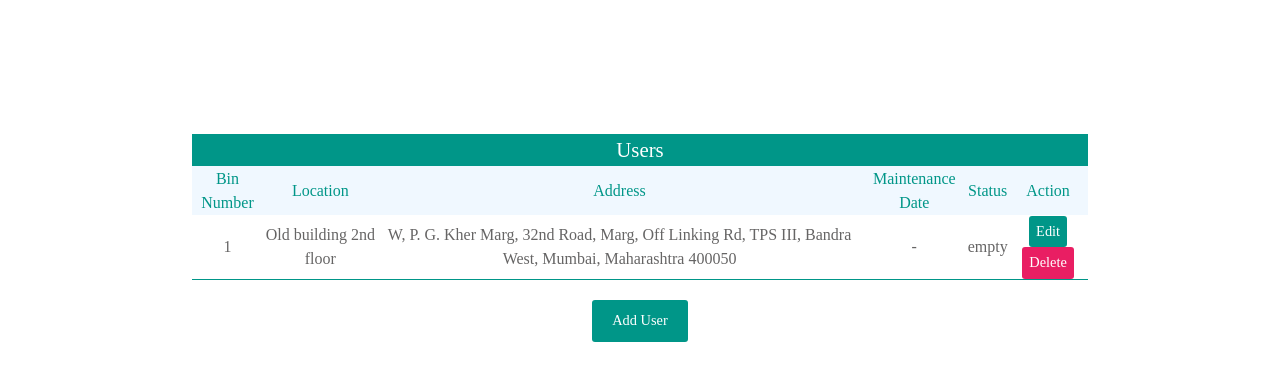
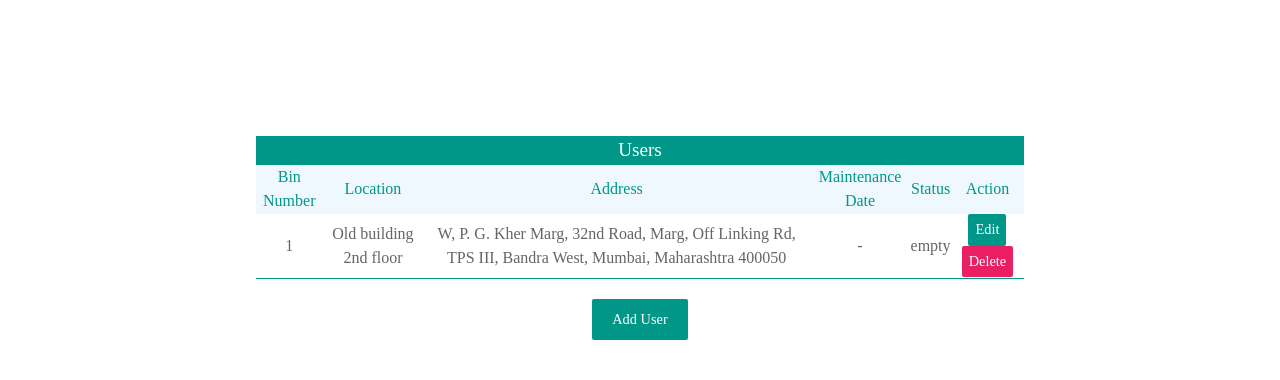
Before and after one commit to bhaveshnanda/M-Care, a plain HTML site: page admin_index.html in a window 1280 px wide. Shown: the part 90-470 px from the top of the page. Drawn offline with nearby package versions, Linux system fonts and the light colour scheme; no server answers.

Commit message:
Update admin_style.css

```diff
--- a/admin_style.css
+++ b/admin_style.css
@@ -18,15 +18,15 @@ body {
 }
 
 #crud {
-  width: 70%;
+  width: 60%;
   text-align: center;
 }
 
 #crud caption {
   background-color: #009688;
   color: #fff;
-  padding: 0.5px 0;
-  font-size: 1.3rem;
+  padding: 0.4px 0;
+  font-size: 1.2rem;
 }
 
 #crud thead {
@@ -34,13 +34,13 @@ body {
 }
 
 #crud thead td {
-  padding: 0.5px;
+  padding: 0.4px;
   color: #009688;
 }
 
 #crud tbody td {
-  padding: 0.5px;
-  border-bottom: 1px solid #009688;
+  padding: 0.4px;
+  border-bottom: 0.9px solid #009688;
   color: #666565;
 }
 
@@ -52,7 +52,7 @@ body {
   font-family: "Times New Roman", Times, serif;
   font-size: 0.9rem;
   color: #fff;
-  border-radius: 3px;
+  border-radius: 2px;
   cursor: pointer;
 }
 
```
